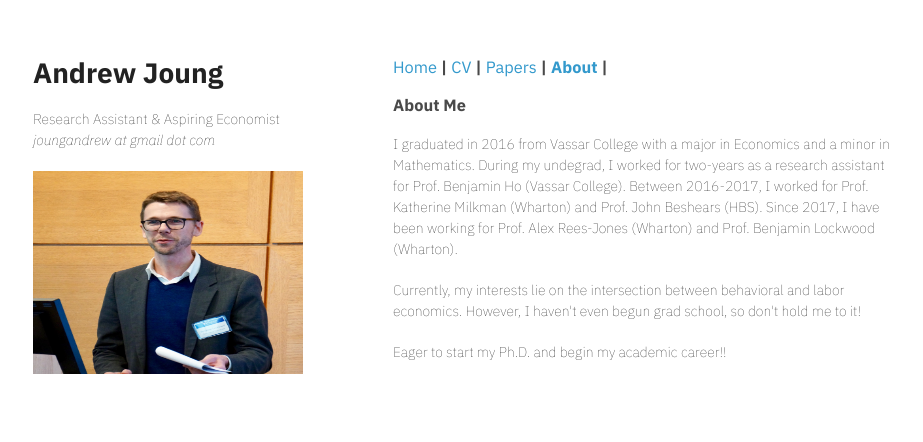
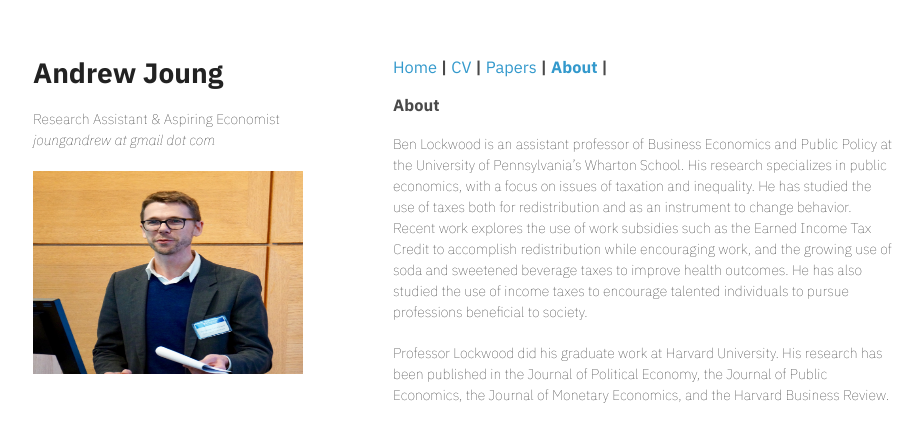
Before and after one commit to sxfinance/sxia.github.io, a Jekyll site: the page about.html, which Jekyll copies as it is, in a window 1280 px wide. Shown: the top 442 px of the page, without its empty margins (177-1100 px from the left). Built offline with Jekyll 4.4.1, drawn with Linux system fonts in a browser that asks for light colours.

Commit message:
Update about.html

```diff
--- a/about.html
+++ b/about.html
@@ -37,9 +37,8 @@
 	<a href="https://anjoung.github.io/about.html"><b>About</b></a> |
 	</h3>
       </nav>
-        <h3><a id="aboutme" class="anchor" href="#aboutme" aria-hidden="true"><span class="octicon octicon-link"></span></a>About Me </h3>
-	<p> I graduated in 2016 from Vassar College with a major in Economics and a minor in Mathematics. During my undegrad, I worked for two-years as a research assistant for Prof. Benjamin Ho (Vassar College). Between 2016-2017, I worked for Prof. Katherine Milkman (Wharton) and Prof. John Beshears (HBS). Since 2017, I have been working for Prof. Alex Rees-Jones (Wharton) and Prof. Benjamin Lockwood (Wharton). </p>
-        <p> Currently, my interests lie on the intersection between behavioral and labor economics. However, I haven't even begun grad school, so don't hold me to it! </p>
-	<p> Eager to start my Ph.D. and begin my academic career!! </p>
+        <h3><a id="aboutme" class="anchor" href="#aboutme" aria-hidden="true"><span class="octicon octicon-link"></span></a>About</h3>
+	<p> Ben Lockwood is an assistant professor of Business Economics and Public Policy at the University of Pennsylvania’s Wharton School. His research specializes in public economics, with a focus on issues of taxation and inequality. He has studied the use of taxes both for redistribution and as an instrument to change behavior. Recent work explores the use of work subsidies such as the Earned Income Tax Credit to accomplish redistribution while encouraging work, and the growing use of soda and sweetened beverage taxes to improve health outcomes. He has also studied the use of income taxes to encourage talented individuals to pursue professions beneficial to society. </p>
+	<p> Professor Lockwood did his graduate work at Harvard University. His research has been published in the Journal of Political Economy, the Journal of Public Economics, the Journal of Monetary Economics, and the Harvard Business Review. </p>
      </section>
 </body>
```
